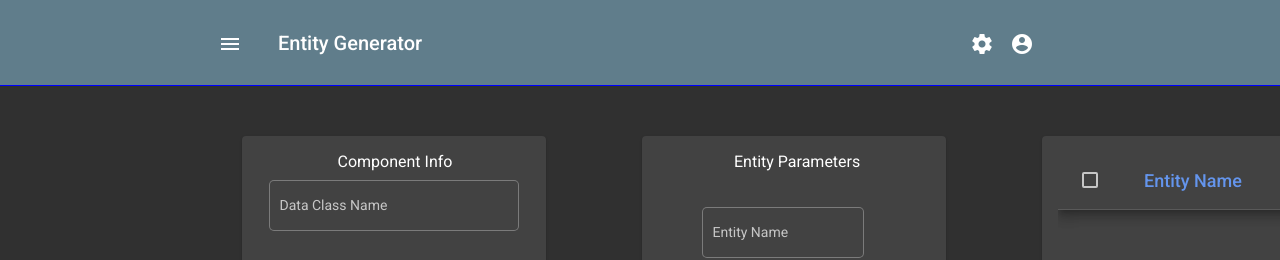
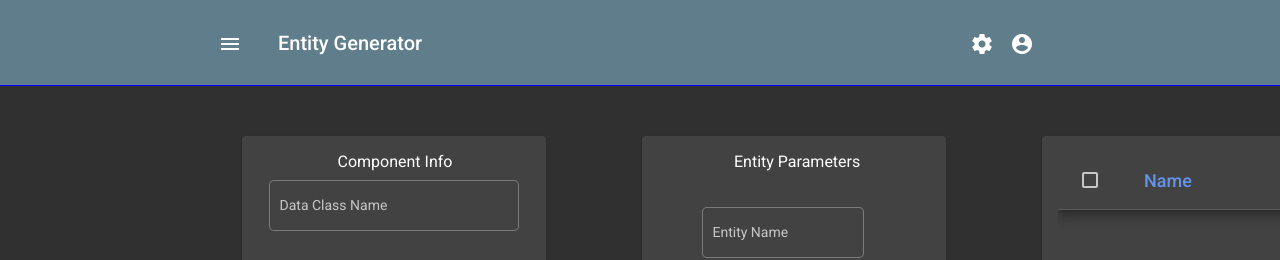
Before and after one commit to dshusdock/Entity-Generator, an Angular app: page /app-entity-creator in a window 1280 px wide. Shown: the top 260 px of the page. Built offline with nearby package versions, Linux system fonts and the light colour scheme.

Commit message:
grooming

```diff
--- a/src/app/views/entity-display/entity-display.component.html
+++ b/src/app/views/entity-display/entity-display.component.html
@@ -7,7 +7,7 @@
           <ng-container matColumnDef="entityName" >
             <th mat-header-cell *matHeaderCellDef  class="">
               <mat-checkbox #selectAllCB class="mcb-1" (click)="onSelectAll()"></mat-checkbox>
-              <p style="margin-left: 62px;">Entity Name</p>
+              <p style="margin-left: 62px;">Name</p>
             </th>
             <td mat-cell *matCellDef="let element">
               <mat-checkbox #checkboxes class="mcb-2" (click)="onSelectIndividual(element.entityName)"></mat-checkbox>
@@ -16,14 +16,14 @@
           </ng-container>
           <ng-container matColumnDef="entityDataType"  >
             <th mat-header-cell *matHeaderCellDef>
-              <p>Entity DataType</p>
+              <p>DataType</p>
             </th>
             <td mat-cell *matCellDef="let element"> {{element.entityDataType}} </td>
           </ng-container>
 
           <ng-container matColumnDef="entityNullable"  >
             <th mat-header-cell *matHeaderCellDef>
-              <p>Entity Nullable</p>
+              <p>Nullable</p>
             </th>
             <td mat-cell *matCellDef="let element"> {{element.entityNullable}} </td>
           </ng-container>
```
